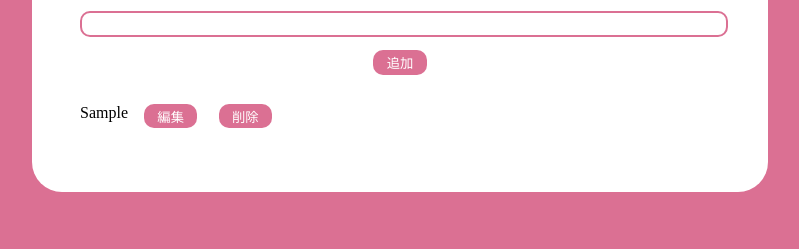
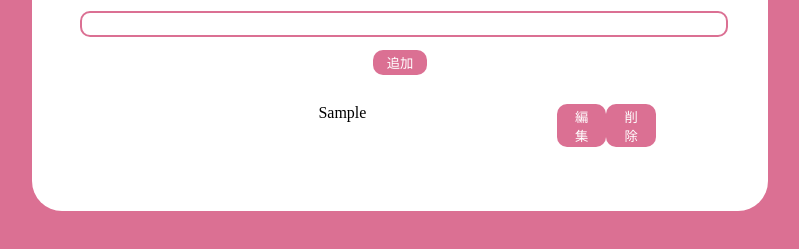
Before and after one commit to pachikuriii/vue-todo, a website: page todo.html in a window 1280 px wide. Both pictures are taken after typing "Sample" into the empty fields and a click on the button "追加". Shown: the part 207-456 px from the top of the page, without its empty margins (240-1039 px from the left). Drawn offline with nearby package versions, Linux system fonts and the light colour scheme.

Commit message:
見た目を整え直した

```diff
--- a/style.css
+++ b/style.css
@@ -25,12 +25,25 @@ ul {
 li {
   list-style: none;
   display: flex;
-  margin: 0 auto;
+  margin: 0.5em auto;
+  width: 80%;
+  height: auto;
 }
 
-.todo {
+.content-wrapper {
   width: 80%;
-  height: auto;
+}
+
+.todo-list li.editing .edit {
+  display: block;
+}
+
+.todo-list li.editing .view {
+  display: none;
+}
+
+.todo-list li .edit {
+  display: none;
 }
 
 .buttons-wrapper {
@@ -82,15 +95,3 @@ input {
   border: 2px solid palevioletred;
   border-radius: 10px;
 }
-
-.todo-list li.editing .edit {
-  display: block;
-}
-
-.todo-list li.editing .view {
-  display: none;
-}
-
-.todo-list li .edit {
-  display: none;
-}
--- a/todo.html
+++ b/todo.html
@@ -14,10 +14,12 @@
       </form>
       <ul class="todo-list">
         <li v-for="todo in todos" :class="{editing: todo == editedTodo}">
-          <div class="view">
-            <label>{{todo.content}}</label>
+          <div class="content-wrapper">
+            <div class="view">
+              <label>{{todo.content}}</label>
+            </div>
+            <input class="edit" type="text" v-model="todo.content" />
           </div>
-          <input class="edit" type="text" v-model="todo.content" />
 
           <div class="buttons-wrapper">
             <button class="button view" v-on:click="edit(todo)">編集</button>
```
